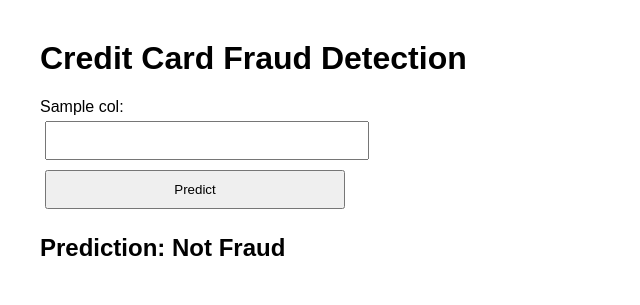
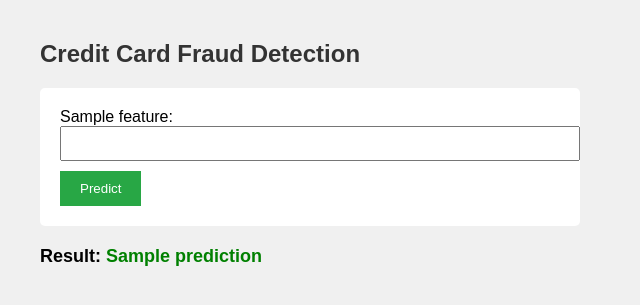
Before and after one commit to GeorgeGaate/Credit-card-fraud-detection, a Flask app: template templates/index.html in a window 1280 px wide. Shown: the top 305 px of the page, without its empty margins (0-640 px from the left). Run offline with Flask 3, Linux system fonts and the light colour scheme; the template is opened without the code that fills it: most values are stand-ins (such as "Sample title", 1, 10 or a date in 2020); parts of the project's set-up code (start-up, migrations or seed data) failed here and were passed over.

Commit message:
Update index.html

```diff
--- a/templates/index.html
+++ b/templates/index.html
@@ -1,25 +1,56 @@
-<!-- templates/index.html -->
 <!DOCTYPE html>
-<html>
+<html lang="en">
 <head>
+    <meta charset="UTF-8">
     <title>Credit Card Fraud Detection</title>
     <style>
-        body { font-family: Arial, sans-serif; margin: 40px; }
-        input, button { padding: 10px; margin: 5px; width: 300px; }
-        form { max-width: 600px; }
+        body {
+            font-family: Arial, sans-serif;
+            margin: 40px;
+            background-color: #f0f0f0;
+        }
+        h2 {
+            color: #333;
+        }
+        form {
+            background: #fff;
+            padding: 20px;
+            border-radius: 5px;
+            width: 500px;
+        }
+        input[type="number"] {
+            width: 100%;
+            padding: 8px;
+            margin-bottom: 10px;
+        }
+        input[type="submit"] {
+            padding: 10px 20px;
+            background-color: #28a745;
+            border: none;
+            color: #fff;
+            cursor: pointer;
+        }
+        .result {
+            margin-top: 20px;
+            font-size: 18px;
+            font-weight: bold;
+        }
     </style>
 </head>
 <body>
-    <h1>Credit Card Fraud Detection</h1>
+    <h2>Credit Card Fraud Detection</h2>
     <form method="POST" action="/predict">
-        {% for col in feature_names %}
-            <label>{{ col }}:</label><br>
-            <input type="number" step="any" name="{{ col }}" required><br>
+        {% for feature in features %}
+            <label>{{ feature }}:</label>
+            <input type="number" name="{{ feature }}" step="any" required><br>
         {% endfor %}
-        <button type="submit">Predict</button>
+        <input type="submit" value="Predict">
     </form>
+
     {% if prediction is not none %}
-        <h2>Prediction: {{ 'Fraud' if prediction == 1 else 'Not Fraud' }}</h2>
+        <div class="result">
+            Result: <span style="color: {{ 'red' if prediction == 'Fraud' else 'green' }}">{{ prediction }}</span>
+        </div>
     {% endif %}
 </body>
 </html>
```
